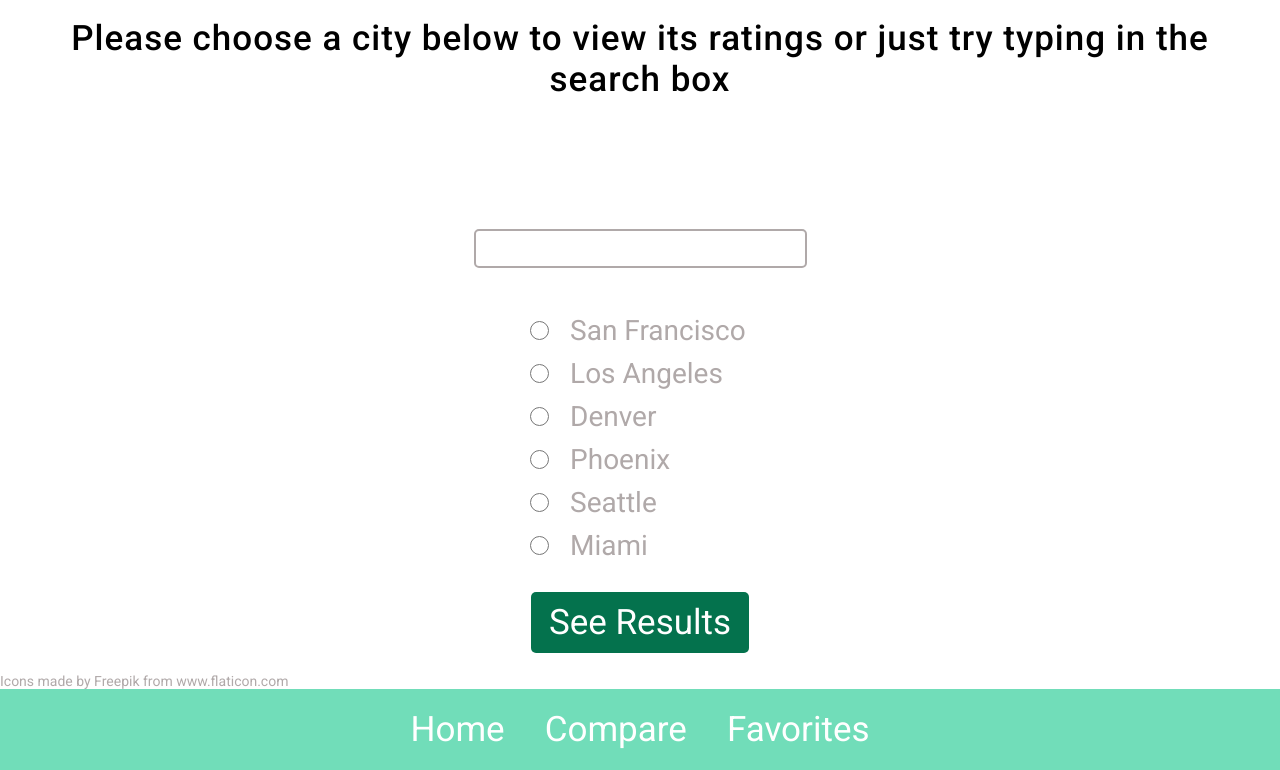
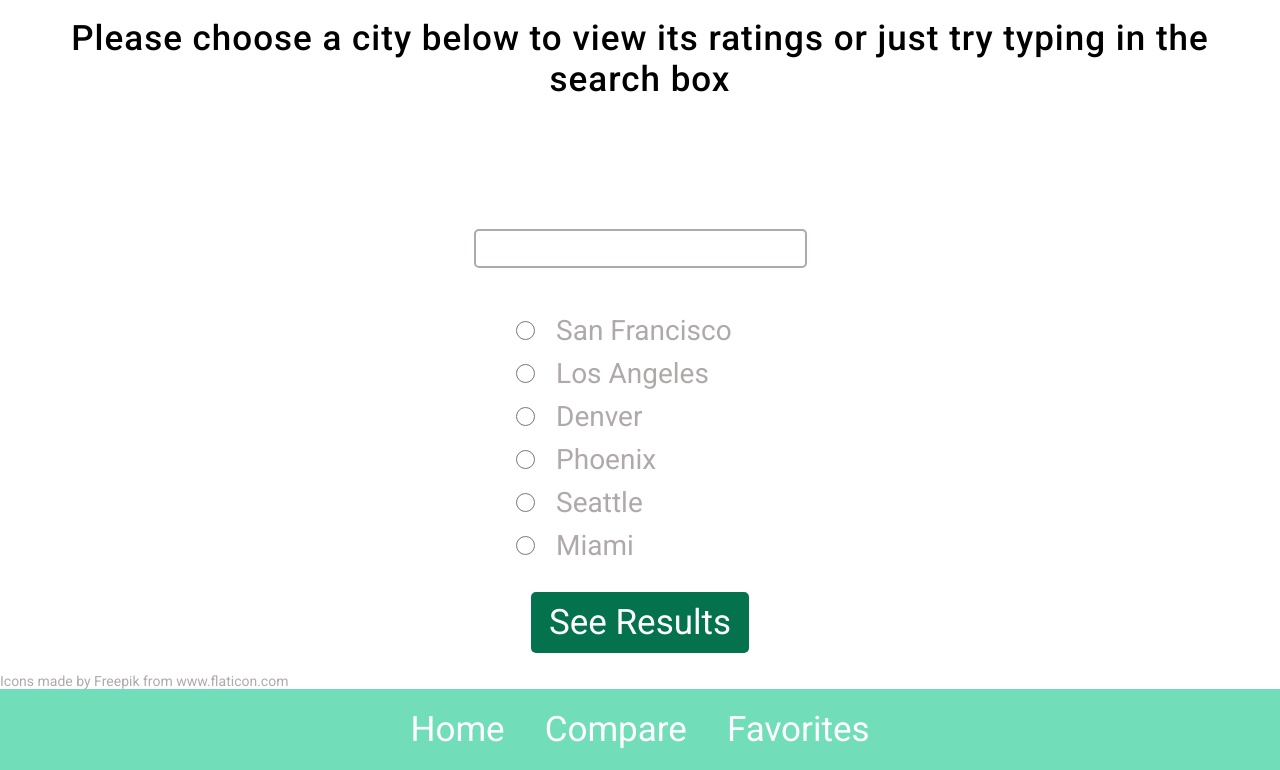
Before and after one commit to cbrisk/ajax-project, a website: page index.html in a window 1280 px wide. Shown: the part 133-903 px from the top of the page. Drawn offline with Linux system fonts and the light colour scheme.

Commit message:
Update styles.css

```diff
--- a/css/styles.css
+++ b/css/styles.css
@@ -34,7 +34,7 @@ button.results {
 
 input[type="radio"] {
   margin-right: 0.5rem;
-  margin-left: 2rem;
+  margin-left: 1.5rem;
   height: 0.7rem;
   width: 0.7rem;
 }
```
